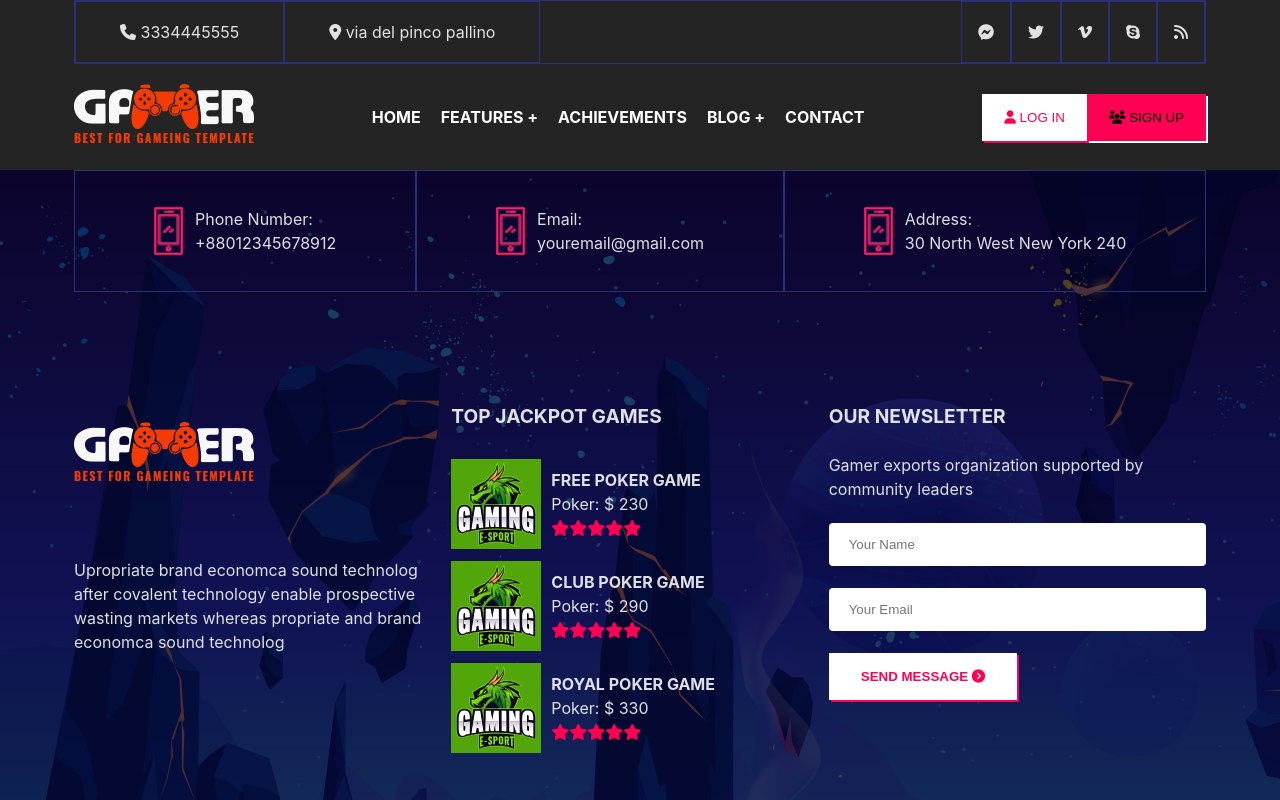
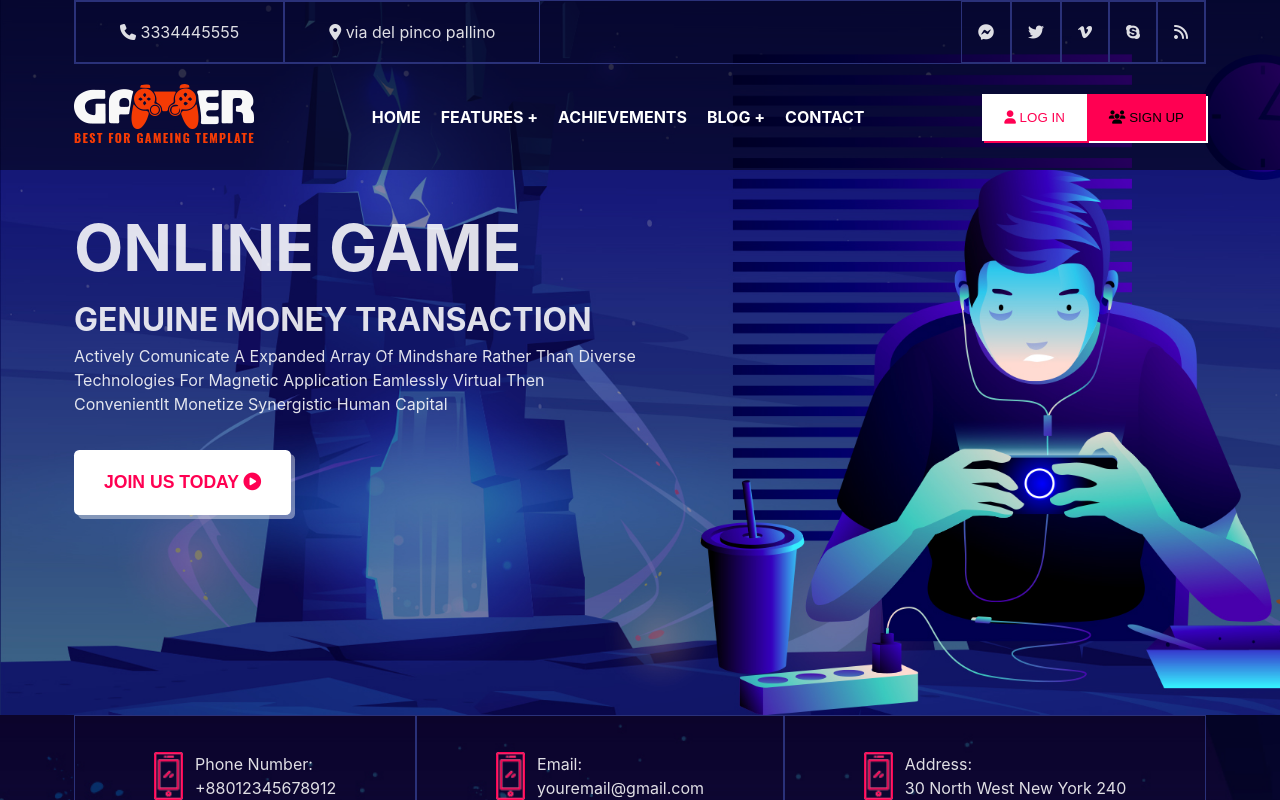
Before and after one commit to AlessioDiMari/online-game, a Vue app: page / in a window 1280 px wide. Shown: the top 800 px of the page. Built offline with nearby package versions, Linux system fonts and the light colour scheme.

Commit message:
fine jumbo

```diff
--- a/src/App.vue
+++ b/src/App.vue
@@ -1,5 +1,6 @@
 <script>
 import AppHeader from './components/AppHeader.vue';
+import AppMain from './components/AppMain.vue';
 import AppFooter from './components/AppFooter.vue';
 import { store } from './store';
 
@@ -11,6 +12,7 @@ export default{
     },
     components:{
         AppHeader,
+        AppMain,
         AppFooter
     }
 }
@@ -20,6 +22,8 @@ export default{
 <template>
 
     <AppHeader :navLinks="store.navLinks"></AppHeader>
+
+    <AppMain></AppMain>
 
     <AppFooter :footInfo="store.footInfo" :footJackpots="store.footJackpots"></AppFooter>
 
--- a/src/components/AppFooter.vue
+++ b/src/components/AppFooter.vue
@@ -90,7 +90,7 @@ footer{
     justify-content: center;
     align-items: center;
     background-image: url('../../public/imgs/bg\ \(5\).jpg');
-    background-position: cover;
+    background-size: cover;
     background-repeat: no-repeat;
 
     .container{
@@ -191,7 +191,7 @@ footer{
                 &:hover{
                     color: $textprimary;
                     background-color: $primary;
-                    box-shadow: 0 0 2px 2px $textprimary;
+                    box-shadow: -2px -2px 0 0 $textprimary;
                     transform: translate(1px, 1px);
                 }
             }
@@ -200,7 +200,7 @@ footer{
 
     .foot-bottom{
         padding: 44px;
-        background-color: $background;
+        background-color: $secondary;
         width: 100%;
         text-align: center;
     }
--- a/src/components/AppHeader.vue
+++ b/src/components/AppHeader.vue
@@ -19,7 +19,7 @@ export default{
 
 <template>
 
-    <header>
+    <header class="header-fixed">
         <div class="container">
             <div class="info">
                 <div class="pers-info">
@@ -72,9 +72,17 @@ export default{
 @use '../styles/_variables.scss' as *;
 
 
+.header-fixed{
+    position: fixed;
+    top: 0;
+    width: 100%;
+    z-index: 1000;
+}
+
 header{
     display: flex;
     justify-content: center;
+    background-color: rgba($color: #000000, $alpha: 0.5);
 
     .info{
         display: flex;
--- a/src/components/AppJumbo.vue
+++ b/src/components/AppJumbo.vue
@@ -1,11 +1,80 @@
 <script>
+export default{
+    name: 'AppJumbo',
+
+}
 
 </script>
 
 <template>
+    <div class="jumbo">
+        <div class="container">
+            <div class="intro">
+                <h1>Online Game</h1>
+                <h2>Genuine money transaction</h2>
+                <p>
+                    Actively Comunicate A Expanded Array Of Mindshare Rather Than Diverse Technologies For Magnetic Application Eamlessly Virtual Then Convenientlt Monetize Synergistic Human Capital
+                </p>
 
+                <button>
+                    join us today
+                    <i class="fa-solid fa-circle-play"></i>
+                </button>
+            </div>
+        </div>
+    </div>
 </template>
 
-<style>
+<style lang="scss">
+@use '../styles/style.scss' as *;
+@use '../styles/_variables.scss' as *;
+
+.jumbo{
+    display: flex;
+    justify-content: center;
+    background-image: url('../../public/imgs/bg.jpg');
+    background-size: cover;
+    background-repeat: no-repeat;
+
+    .container{
+        margin: 200px 0;
+
+        .intro{
+            width: 50%;
+
+            h1, h2{
+                text-transform: uppercase;
+                font-weight: bold;
+            }
+
+            h1{
+                font-size: 4em
+            }
+
+            h2{
+                font-size: 2em;
+            }
+
+            button{
+                margin-top: 34px;
+                padding: 22px 30px;
+                border: none;
+                border-radius: 0.3em;
+                background-color: white;
+                color: $primary;
+                font-size: 1.1em;
+                text-transform: uppercase;
+                font-weight: bold;
+                box-shadow: 4px 4px 0 0 rgba(255, 255, 255, .4);
+
+                &:hover{
+                    box-shadow: -4px -4px 0 0 rgba(255, 255, 255, .4);
+                    background-color: $primary;
+                    color: white;
+                }
+            }
+        }
+    }
+}
 
 </style>
--- a/src/components/AppMain.vue
+++ b/src/components/AppMain.vue
@@ -1,11 +1,28 @@
 <script>
+import AppJumbo from './AppJumbo.vue';
+import AppMainSectionF from './AppMainSectionF.vue';
 
+export default{
+    name: 'AppMain',
+
+    components:{
+        AppJumbo,
+        AppMainSectionF
+    }
+}
 </script>
 
 <template>
-
+    <div class="app-main">
+        <AppJumbo></AppJumbo>
+        <AppMainSectionF></AppMainSectionF>
+    </div>
 </template>
 
-<style>
+<style lang="scss">
+@use '../styles/style.scss' as *;
+@use '../styles/_variables.scss' as *;
+
+
 
 </style>
--- /dev/null
+++ b/src/components/AppMainSectionF.vue
@@ -0,0 +1,33 @@
+<script>
+export default{
+    name: 'AppSectionf',
+
+}
+
+</script>
+
+<template>
+
+    <div class="first-main-section">
+        <div class="container">
+            <section>
+
+            </section>
+            <section>
+
+            </section>
+        </div>
+    </div>
+
+</template>
+
+<style lang="scss">
+@use '../styles/style.scss' as *;
+@use '../styles/_variables.scss' as *;
+
+.first-main-section{
+    display: flex;
+    justify-content: center;
+}
+
+</style>
```
